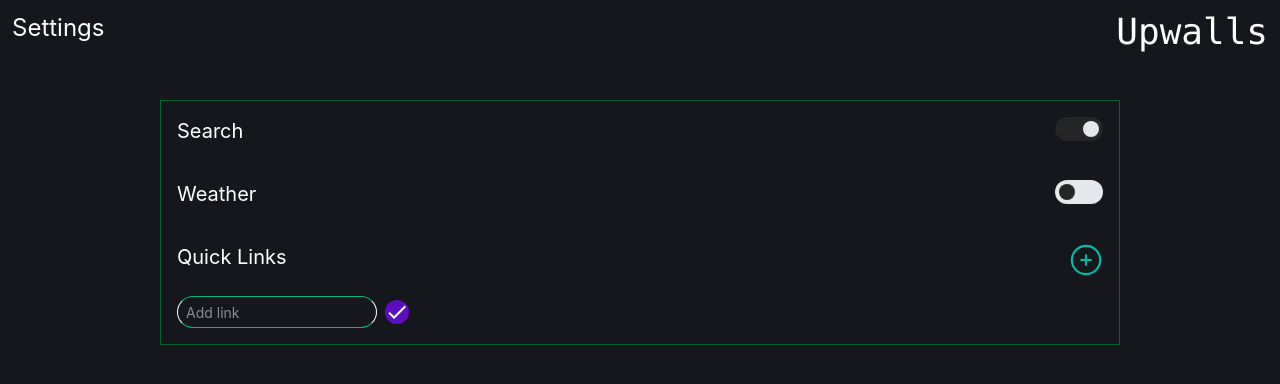
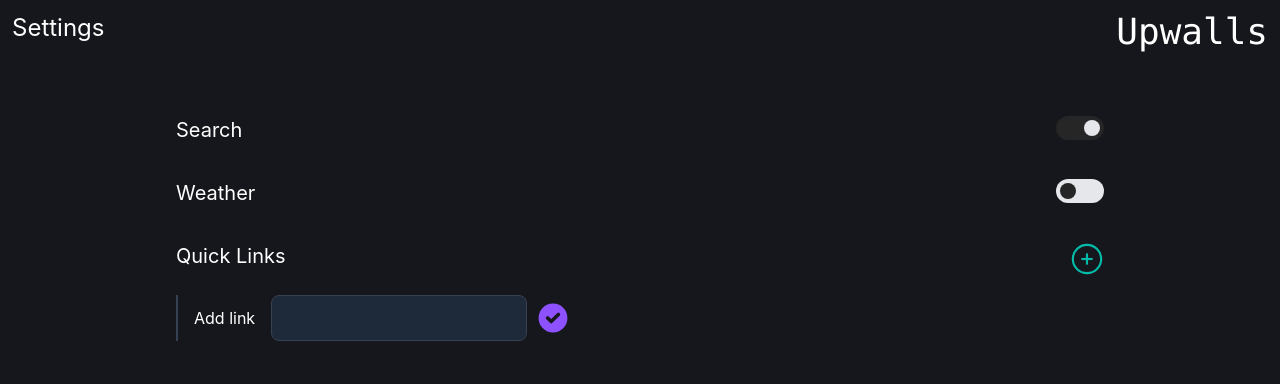
Before and after one commit to theprajwaldongare/Upwalls, a React (Vite) app: page /settings in a window 1280 px wide. Both pictures are taken after a click on the button "Add New". Shown: the top 384 px of the page. Built offline with nearby package versions, Linux system fonts and the light colour scheme.

Commit message:
Added delete links in settings

```diff
--- a/src/Home.jsx
+++ b/src/Home.jsx
@@ -1,5 +1,6 @@
 import { useState, useEffect, useContext } from 'react'
 import { MdSearch } from "react-icons/md";
+import { HiCog} from 'react-icons/hi'
 import { Link } from 'react-router-dom'
 import { SettingsContext } from './SettingsContext'
 import googleLogo from './assets/googleLogo.png'
@@ -95,8 +96,9 @@
 
       <div className="setting flex justify-center mt-6">
         <Link to="/settings">
-          <div className="set bg-pink-900 h-6 w-6 rounded-full cursor-pointer">
-          </div>
+          {/* <div className="set bg-pink-900 h-6 w-6 rounded-full cursor-pointer">
+          </div> */}
+          <HiCog className="set  h-10 w-10 rounded-full cursor-pointer"></HiCog>
         </Link>
       </div>
 
@@ -119,15 +121,17 @@
         </div>
       </div>}
 
-        <div className="linkRender flex gap-4 mt-8 justify-center">
+        <div className="linkRender flex gap-4 mt-8 justify-center flex-wrap max-w-4xl mx-auto">
+        {/* <div className="linkRender grid grid-cols-4 sm:grid-cols-6 md:grid-cols-8 gap-4 mt-8 justify-items-center"> */}
           {links?.map((valOfLink)=>(
-            <div key={valOfLink.name}>
-              <div className="logo"><img src={valOfLink.imageText} alt="" /></div>
-              <div className="lname">{valOfLink.name}</div>
-              <div className="lurl">{valOfLink.url}</div>
+            <div key={valOfLink.name} className='cursor-pointer flex flex-col justify-center items-center ' onClick={()=>{window.location.href=valOfLink.url}} >
+              <div className="logo" ><img src={valOfLink.imageText} alt="" className='w-10 h-10 rounded-lg '  /></div>
+              <div className="lname text-sm mt-1 capitalize">{valOfLink.name}</div>
             </div>
           ))}
         </div>
+
+
 
       {/* </div> */}
     </>
--- a/src/Settings.jsx
+++ b/src/Settings.jsx
@@ -2,6 +2,7 @@
 import Checkbox from './components/Checkbox'
 import { SettingsContext } from './SettingsContext'
 import { MdCheck } from 'react-icons/md'
+import { HiOutlineTrash, HiCheckCircle } from 'react-icons/hi'
 const Settings = () => {
   const { isSearchEnabled, setIsSearchEnabled, isWeatherEnabled, setIsWeatherEnabled, cityInp, setCityInp, links, setLinks } = useContext(SettingsContext)
 
@@ -28,13 +29,14 @@
 
     let safeUrl = typedLink;
     if (!safeUrl.startsWith('http://') && !safeUrl.startsWith('https://')) {
-      safeUrl = 'https://' + safeUrl;
+      safeUrl = 'https://' + safeUrl
     }
 
-    const urlObj = new URL(safeUrl);
-    const domain = urlObj.hostname;
+    const urlObj = new URL(safeUrl)
+    const domain = urlObj.hostname
 
-    const iconUrl = `https://www.google.com/s2/favicons?domain=${domain}&sz=128`;
+    // const iconUrl = `https://www.google.com/s2/favicons?domain=${domain}&sz=128`
+    const iconUrl = `https://icons.duckduckgo.com/ip3/${domain}.ico`;
 
 
     const saveToArray = {
@@ -48,47 +50,10 @@
     setTypedLink("")
   }
 
-  // const addLinkhere = async ()=>{
-  //   setShowLinkAdd(false)
-  //   const logoString = await getBase64Logo(typedLink)
-  //   console.log(logoString)
-
-  //   const saveToArray = {
-  //     name:typedLink.includes("https") ? typedLink.split("/").slice(2)[0].split(".")[0] :  typedLink.split(".")[0],
-  //     url:typedLink,
-  //     imageText: logoString
-  //   }
-  //   setLinks([...links || [], saveToArray])
-  //   setTypedLink("")
-
-  // }
-  // const getBase64Logo = async (websiteUrl) => {
-  //   try {
-  //     let safeUrl = websiteUrl;
-  //     if (!safeUrl.startsWith('http://') && !safeUrl.startsWith('https://')) {
-  //       safeUrl = 'https://' + safeUrl;
-  //     }
-  //     const urlObj = new URL(safeUrl)
-  //     const domain = urlObj.hostname
-
-  //     const googleFaviconUrl = `https://www.google.com/s2/favicons?domain=${domain}&sz=128`
-  //     const response = await fetch(googleFaviconUrl)
-  //     const blob = await response.blob()
-
-  //     return new Promise((resolve, reject) => {
-  //       const reader = new FileReader()
-
-  //       reader.onloadend = () => resolve(reader.result)
-  //       reader.onerror = reject
-
-  //       reader.readAsDataURL(blob)
-  //     });
-
-  //   } catch (error) {
-  //     console.log(error)
-  //     return null
-  //   }
-  // };
+  const deleteLink = (nameOfLink)=>{
+    const remLinks = links.filter((item)=>item.name!=nameOfLink)
+    setLinks(remLinks)
+  }
 
   return (
     <>
@@ -97,7 +62,7 @@
         <div className="appname text-4xl font-mono">Upwalls</div>
       </div>
 
-      <div className="main flex justify-center items-center flex-col mt-12 ml-40 mr-40 border border-green-800">
+      <div className="main flex justify-center items-center flex-col mt-12 ml-40 mr-40 ">
         <div className="item  p-4 flex justify-between w-full text-xl">
           <div className="iname">Search</div>
           <div className="itemstate">
@@ -111,11 +76,18 @@
             <Checkbox checked={isWeatherEnabled} onChange={(e) => setIsWeatherEnabled(e.target.checked)} />
           </div>
         </div>
-        {isWeatherEnabled && <div className="weatherAddons flex mt-2 ml-8  w-full ">
+        {isWeatherEnabled && <div className="weatherAddons flex mt-2 ml-8  items-center  pl-4 border-l-2 border-gray-700 w-full mb-6">
           <div className="cityname">City</div>
-          <input type="text" className='ml-6 mb-3 border border-blue-500 outline-teal-400  w-60 h-6 rounded-2xl p-4' value={cityType} placeholder={cityInp} onChange={(e) => { setCityType(e.target.value) }} />
+          {/* <input type="text" className='ml-6 mb-3 border border-blue-500 outline-teal-400  w-60 h-6 rounded-2xl p-4 ' value={cityType} placeholder={cityInp} onChange={(e) => { setCityType(e.target.value) }} /> */}
+          <input type="text" className='ml-6    bg-gray-800 text-gray-200 px-4 py-2 rounded-lg border border-gray-700 focus:outline-none focus:border-violet-500 transition-colors w-64' value={cityType} placeholder={cityInp} onChange={(e) => { setCityType(e.target.value) }} onKeyDown={(e) => {
+            if (e.key === 'Enter') {
+              addCity()
+            }
+          }} />
+
           <div className="tick  ">
-            <MdCheck className="text-2xl text-white bg-violet-800 rounded-full ml-2 mt-1  cursor-pointer" onClick={addCity} />
+            {/* <MdCheck className="text-2xl text-white bg-violet-800 rounded-full ml-2 mt-1  cursor-pointer" onClick={addCity} /> */}
+            <HiCheckCircle className="text-4xl ml-2 text-violet-500 hover:text-violet-400 cursor-pointer transition-colors" onClick={addCity}></HiCheckCircle>
           </div>
         </div>}
 
@@ -133,12 +105,31 @@
               </button>
             </div>
           </div>
-          {showLinkAdd && <div className="linkadd flex mt-3">
-            <input type="text" placeholder='Add link' className='w-50 h-8 border border-y-emerald-500 outline-emerald-600 rounded-3xl p-2 text-sm' value={typedLink} onChange={(e)=>{setTypedLink(e.target.value)}} />
+          {showLinkAdd && <div className="linkadd flex mt-3 items-center  pl-4 border-l-2 border-gray-700 w-full mb-6">
+            <div className="addname text-base">Add link</div>
+            <input type="text" className='ml-4 bg-gray-800 text-gray-200 px-4 py-2 rounded-lg border border-gray-700 focus:outline-none focus:border-violet-500 transition-colors w-64' value={typedLink} onChange={(e) => { setTypedLink(e.target.value) }} onKeyDown={(e) => {
+            if (e.key === 'Enter') {
+              addLinkhere()
+            }
+          }} />
             <div className="tick">
-            <MdCheck className="text-2xl text-white bg-violet-800 rounded-full ml-2 mt-1  cursor-pointer" onClick={addLinkhere} />
-          </div>
+              {/* <MdCheck className="text-2xl text-white bg-violet-800 rounded-full ml-2 mt-1  cursor-pointer" onClick={addLinkhere} /> */}
+              <HiCheckCircle className="text-4xl ml-2 text-violet-500 hover:text-violet-400 cursor-pointer transition-colors" onClick={addLinkhere}></HiCheckCircle>
+            </div>
           </div>}
+        </div>
+        <div className="quickshow  w-full">
+          {links?.map((valOfLink) => (
+            <div key={valOfLink.name} className='flex justify-between items-center w-full' >
+              <div className="content flex ml-4 items-center">
+                <div className="logo" ><img src={valOfLink.imageText} alt="" className='w-8 h-8 rounded-lg mt-2 mr-2' /></div>
+                <div className="lname text-sm mt-1 capitalize">{valOfLink.name}</div>
+              </div>
+              <div className="btns mr-4">
+                <HiOutlineTrash className="text-2xl cursor-pointer text-gray-400 hover:text-red-600 transition-colors" onClick={()=>{deleteLink(valOfLink.name)}} />
+              </div>
+            </div>
+          ))}
         </div>
       </div>
     </>
```
